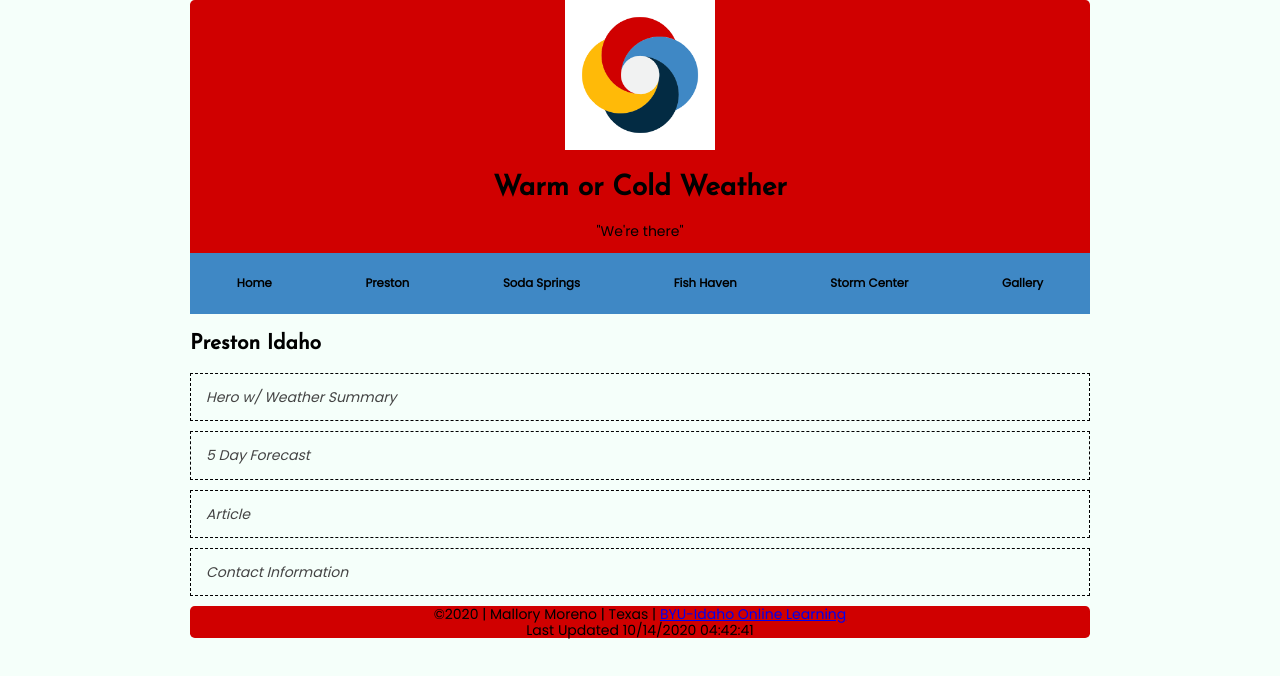
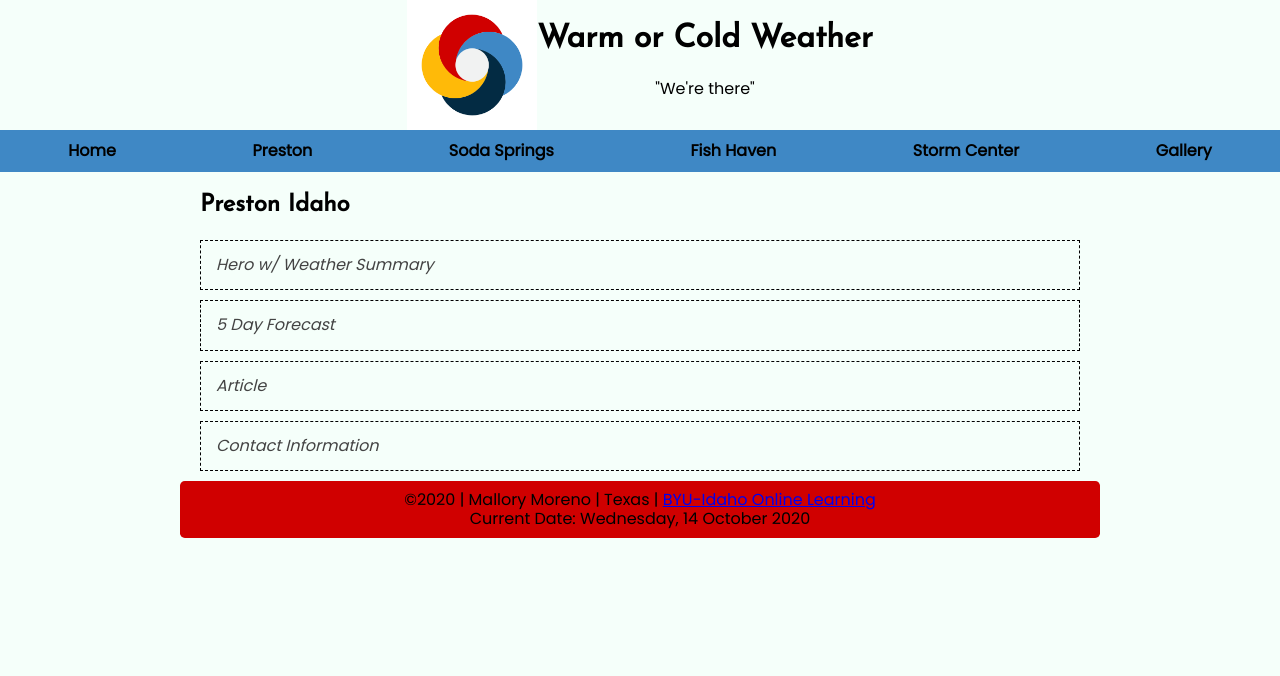
Before and after one commit to mhh35/mhh35.github.io, a plain HTML site: page wdd230/lesson4/preston4.html in a window 1280 px wide. Drawn offline with Linux system fonts and the light colour scheme.

Commit message:
finishlesson4

```diff
--- a/wdd230/lesson4/css/large.css
+++ b/wdd230/lesson4/css/large.css
@@ -1,15 +1,8 @@
-@media only screen and (min-width: 39em) {
-    .navigation {
-		display: flex;
+@media only screen and (min-width: 60em) {
+	body {
+		font-size: 16px;
 	}
-	.navigation li {
-		display: block; /* change state in small view */
-		flex: 1 1 auto;
-	}
-	.navigation a {
-		text-align: center;
-	}
-	.navigation li:first-child {
-		display: none;
+	img {
+		width: 130px;
 	}
 }
--- /dev/null
+++ b/wdd230/lesson4/css/medium.css
@@ -0,0 +1,22 @@
+@media only screen and (min-width: 37.5em) {
+    .navigation {
+		display: flex;
+	}
+	.navigation li {
+		display: block; /* change state in small view */
+		flex: 1 1 auto;
+	}
+	.navigation a {
+		text-align: center;
+	}
+	.navigation li:first-child {
+		display: none;
+	}
+    body {
+        font-size: 15px;
+    }
+    img {
+        width: 120px;
+    }
+
+}
--- a/wdd230/lesson4/css/small.css
+++ b/wdd230/lesson4/css/small.css
@@ -2,17 +2,22 @@ body {
     font-size: 14px;
     font-family: 'Poppins', sans-serif, arial;
     background-color: mintcream;
-    max-width: 900px;
     margin: 0 auto;
 }
 
-h1, h2{
+h1,
+h2 {
     font-family: 'Josefin Sans', sans-serif, arial;
 }
 
 img {
-    width: 150px;
+    width: 110px;
     height: auto;
+}
+
+.headings {
+	display: flex;
+	flex-direction: column;
 }
 
 nav ul {
@@ -22,9 +27,6 @@ nav ul {
     overflow: hidden;
 }
 
-nav ul li {
-    padding: 1rem;
-}
 
 nav ul li a {
     color: black;
@@ -38,16 +40,31 @@ nav ul li a:hover {
     color: #d00000;
 }
 
-header,
+header {
+    display: flex;
+    flex-wrap: nowrap;
+    text-align: center;
+    justify-content: center;
+
+}
+
 footer {
     text-align: center;
     background-color: #d00000;
     border-radius: .3rem;
+    padding: 10px;
+    max-width: 900px;
+    margin: 0 auto;
+}
+
+main {
+    max-width: 880px;
+    margin: 0 auto;
 }
 
 nav {
     margin: 0 auto;
-	max-width: 900px;
+    width: 100%;
     background-color: #3f88c5;
 
 }
@@ -66,13 +83,12 @@ nav {
 }
 
 .navigation a {
+    padding: .75rem;
     display: block;
-	padding: .5rem;
     text-align: left;
     text-decoration: none;
     color: black;
     font-weight: 900;
-    font-size: 11.75px;
 }
 
 .navigation a:hover {
@@ -84,6 +100,7 @@ nav {
 .responsive li {
     display: block;
 }
+
 .contentbox {
     display: block;
     margin: 10px auto;
@@ -91,3 +108,4 @@ nav {
     padding: 15px;
     color: #444;
     font-style: italic;
+}
--- /dev/null
+++ b/wdd230/lesson4/js/curDate.js
@@ -0,0 +1,30 @@
+const daynames = [
+	"Sunday",
+	"Monday",
+	"Tuesday",
+	"Wednesday",
+	"Thursday",
+	"Friday",
+	"Saturday"
+];
+const months = [
+	"January",
+	"February",
+	"March",
+	"April",
+	"May",
+	"June",
+	"July",
+	"August",
+	"September",
+	"October",
+	"November",
+	"December"
+];
+const d = new Date();
+const dayName = daynames[d.getDay()];
+const monthName = months[d.getMonth()];
+const year = d.getFullYear();
+//const fulldate = dayName + ", " + monthName + " " + d.getDate() +", " + year;
+const fulldate = `${dayName}, ${d.getDate()} ${monthName} ${year}`;
+document.getElementById("currentdate").textContent = fulldate;
--- a/wdd230/lesson4/js/lastmod.js
+++ /dev/null
@@ -1 +0,0 @@
-document.getElementById("lastModified").innerHTML = "Last Updated " + document.lastModified;
--- a/wdd230/lesson4/preston4.html
+++ b/wdd230/lesson4/preston4.html
@@ -8,14 +8,19 @@
   <link rel="stylesheet" href="../css/normalize.css">
   <link href="https://fonts.googleapis.com/css2?family=Josefin+Sans&family=Poppins&display=swap" rel="stylesheet">
   <link rel="stylesheet" href="../lesson4/css/small.css">
+  <link rel="stylesheet" href="../lesson4/css/medium.css">
   <link rel="stylesheet" href="../lesson4/css/large.css">
 </head>
 
 <body>
   <header>
-    <img class="logo" src="../lesson4/images/weatherLogo.png" alt="logo">
-    <h1>Warm or Cold Weather</h1>
+    <img src="../lesson4/images/weatherLogo.png" alt="logo">
+    <div>
+      <h1 class="headings">Warm or Cold Weather</h1>
       <p>"We're there"</p>
+    </div>
+  </header>
+
   <nav>
     <ul class="navigation">
       <li><a class="ham">&#9776; Menu</a></li>
@@ -27,7 +32,7 @@
       <li><a href="#">Gallery</a></li>
     </ul>
   </nav>
-  </header>
+
   <main>
     <h2>Preston Idaho</h2>
     <div class="contentbox">Hero w/ Weather Summary</div>
@@ -35,13 +40,15 @@
     <div class="contentbox">Article</div>
     <div class="contentbox">Contact Information</div>
   </main>
+
   <footer>
     &copy;2020 | Mallory Moreno | Texas | <a href="https://www.byui.edu/online" target="_blank">BYU-Idaho Online
-      Learning</a>
-    <div id="lastModified"></div>
+      Learning</a> <br>
+      Current Date: <span id="currentdate"></span>
   </footer>
-  <script src="../lesson4/js/hamburger.js"></script>
-  <script src="../lesson4/js/lastmod.js"></script>
+  <script src="js/hamburger.js"></script>
+  <script src="js/curDate.js"></script>
+
 </body>
 
 </html>
```
Also changed, not shown: wdd230/lesson3/color-scheme.html (renamed from wdd230/lesson3/html/color-scheme.html), wdd230/lesson3/css/target-audience.html (renamed from wdd230/lesson3/html/target-audience.html), wdd230/lesson3/index.html (renamed from wdd230/lesson3/html/index.html), wdd230/lesson3/typography.html (renamed from wdd230/lesson3/html/typography.html). Lines whose indentation alone changed are shown as unchanged.
